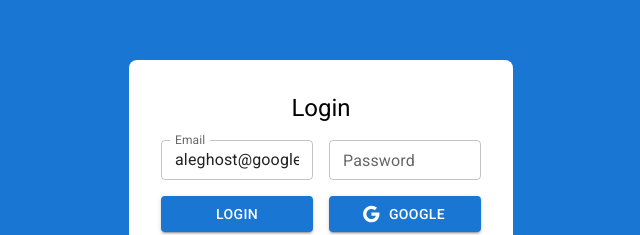
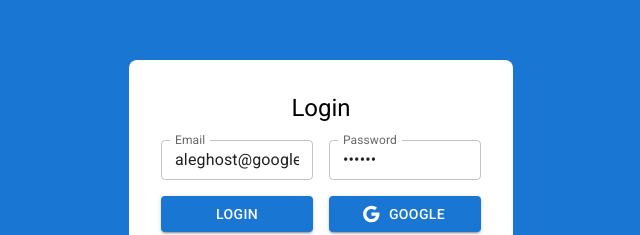
Before and after one commit to aleroses/practice, a React (Vite) app in the folder apps/react/journal-app/: page /auth/login in a window 1280 px wide. Shown: the part 218-453 px from the top of the page, without its empty margins (319-959 px from the left). Built offline with nearby package versions, Linux system fonts and the light colour scheme.

Commit message:
feat(apps/react/journal-app): Update LoginPage component

```diff
--- a/apps/react/journal-app/src/auth/pages/LoginPage.jsx
+++ b/apps/react/journal-app/src/auth/pages/LoginPage.jsx
@@ -68,6 +68,7 @@ export const LoginPage = () => {
             size="small"
             fullWidth
             name="password"
+            value={password}
             onChange={handleInputChange}
           />
         </Grid>
```
